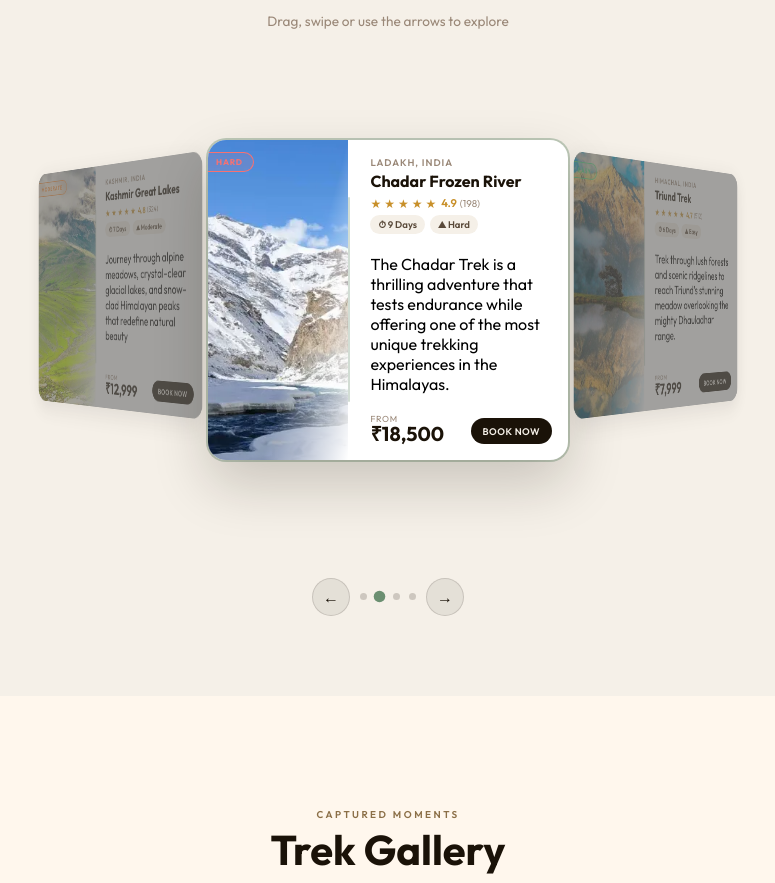
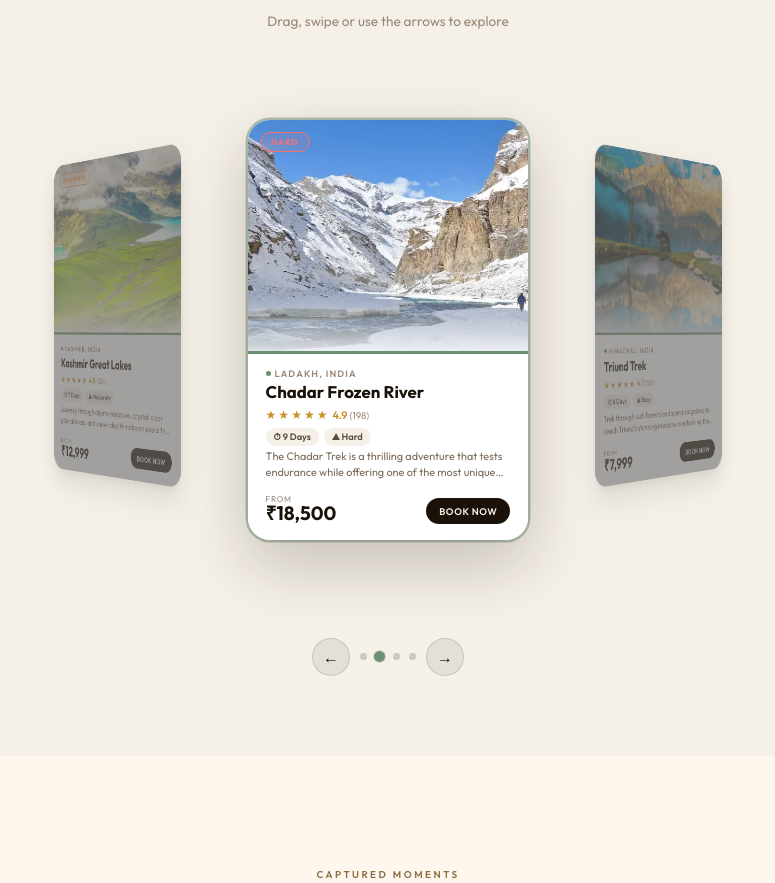
Before and after one commit to Nikhil80823/triva, a React (Vite) app: page / in a window 1280 px wide. Shown: the part 1228-2111 px from the top of the page, without its empty margins (252-1027 px from the left). Built offline with nearby package versions, Linux system fonts and the light colour scheme.

Commit message:
added drag in hero section fixed some bugs

```diff
--- a/src/components/TrekCarousel/TrekCarousel3D.jsx
+++ b/src/components/TrekCarousel/TrekCarousel3D.jsx
@@ -76,7 +76,7 @@ function TrekCard({ trek, isActive, cardStyle, onClick }) {
       style={cardStyle}
       onClick={onClick}
     >
-
+      {/* ── TOP: Image ── */}
       <div className={styles.imagePanel}>
         <img
           src={trek.image}
@@ -88,7 +88,6 @@ function TrekCard({ trek, isActive, cardStyle, onClick }) {
 
         <div className={styles.imageFade} />
 
-
         <span
           className={styles.diffBadge}
           style={{ color: diff.color, background: diff.bg, borderColor: diff.color }}
@@ -97,20 +96,22 @@ function TrekCard({ trek, isActive, cardStyle, onClick }) {
         </span>
       </div>
 
-
+      {/* ── BOTTOM: Info ── */}
       <div className={styles.infoPanel}>
-        <p className={styles.location}>{trek.location}</p>
+        <p className={styles.location}>
+          <span className={styles.locationDot} />
+          {trek.location}
+        </p>
         <h3 className={styles.trekName}>{trek.name}</h3>
 
         <StarRow rating={trek.rating} reviews={trek.reviews} />
-
 
         <div className={styles.chips}>
           <span className={styles.chip}>⏱ {trek.duration}</span>
           <span className={styles.chip}>⛰ {trek.difficulty}</span>
         </div>
-        <div className={styles.info}>{trek.description}</div>
 
+        <p className={styles.info}>{trek.description}</p>
 
         <div className={styles.bottomRow}>
           <div>
--- a/src/components/TrekCarousel/TrekCarousel3D.module.css
+++ b/src/components/TrekCarousel/TrekCarousel3D.module.css
@@ -3,7 +3,7 @@
 
    Page background : #f5f0e8  (warm sand)
    Card background : #ffffff  (white)
-   Card layout     : image LEFT  |  details RIGHT
+   Card layout     : image TOP  |  details BOTTOM
 ───────────────────────────────────────────────────── */
 
 /* ── Section wrapper ──────────────────────────────── */
@@ -48,16 +48,11 @@
   color:     #9a8878;
 }
 
-/* ── 3D Stage ─────────────────────────────────────────
-   perspective: gives the 3D depth illusion
-   The higher the value, the more subtle the depth.
-─────────────────────────────────────────────────────── */
+/* ── 3D Stage ─────────────────────────────────────────*/
 .stage {
   width:              100%;
-  /* Taller so cards have vertical room for the arc */
-  height:             460px;
+  height:             520px;
   perspective:        1000px;
-  /* Dead centre — cards arc symmetrically up and back from this point */
   perspective-origin: 50% 50%;
   position:           relative;
   cursor:             grab;
@@ -68,10 +63,7 @@
   cursor: grabbing;
 }
 
-/* ── Track ────────────────────────────────────────────
-   transform-style: preserve-3d is required so that
-   child cards actually move in 3D space.
-─────────────────────────────────────────────────────── */
+/* ── Track ────────────────────────────────────────────*/
 .track {
   width:           100%;
   height:          100%;
@@ -80,25 +72,23 @@
 }
 
 /* ── Card ─────────────────────────────────────────────
-   position: absolute + top/left 50% + translate(-50%)
-   centres every card at the same starting point.
-   The JS transform then moves each one into position.
+   Tall card: image fills top 55%, info lives in bottom 45%
 ─────────────────────────────────────────────────────── */
 .card {
   position:       absolute;
   top:            50%;
   left:           50%;
-  width:          360px;
-  height:         320px;
-  border-radius:  18px;
+  width:          280px;
+  height:         420px;
+  border-radius:  22px;
   overflow:       hidden;
-  display:        flex;          /* image LEFT, details RIGHT */
-  flex-direction: row;
+  display:        flex;
+  flex-direction: column;   /* image TOP, info BOTTOM */
   cursor:         pointer;
   background:     #ffffff;
-  box-shadow:     0 8px 28px rgba(26, 18, 8, 0.12);
-
-  /* Smooth animation when switching slides */
+  box-shadow:
+    0 4px 8px  rgba(26, 18, 8, 0.08),
+    0 16px 40px rgba(26, 18, 8, 0.14);
   transition:
     transform  0.65s cubic-bezier(0.4, 0, 0.2, 1),
     opacity    0.65s ease,
@@ -106,20 +96,20 @@
     box-shadow 0.65s ease;
 }
 
-
-/* Active (centre) card gets a stronger shadow + green ring */
+/* Active (centre) card gets stronger shadow + green ring */
 .cardActive {
   box-shadow:
-    0 24px 56px rgba(26, 18, 8, 0.2),
-    0 0 0 2px rgba(107, 143, 113, 0.4);
+    0 24px 64px rgba(26, 18, 8, 0.22),
+    0 0 0 2.5px rgba(107, 143, 113, 0.5);
 }
 
-/* ── Image panel (left half of card) ─────────────────── */
+/* ── Image panel (top 55% of card) ───────────────────── */
 .imagePanel {
-  width:      140px;
+  width:    100%;
+  height:   55%;
   flex-shrink: 0;
-  position:   relative;
-  overflow:   hidden;
+  position: relative;
+  overflow: hidden;
 }
 
 .image {
@@ -129,73 +119,77 @@
   display:    block;
   transition: transform 0.7s ease;
 }
-.info{
- font-size: medium;
- padding-top: 15px;
-}
-/* Active card: image zooms in slightly */
+
+/* Active card: subtle zoom */
 .cardActive .image {
-  transform: scale(1.06);
+  transform: scale(1.05);
 }
 
-/* Diagonal white fade — blends image into detail panel */
+/* Gradient fade at bottom of image blending into info panel */
 .imageFade {
   position:   absolute;
   inset:      0;
-  background: linear-gradient(105deg, transparent 62%, #ffffff 100%);
+  background: linear-gradient(
+    to bottom,
+    transparent 45%,
+    rgba(255, 255, 255, 0.15) 75%,
+    rgba(255, 255, 255, 0.85) 100%
+  );
 }
 
-/* Difficulty label on the image */
+/* Difficulty badge — pill on top-left of image */
 .diffBadge {
   position:        absolute;
   top:             12px;
-  left:            0;
+  left:            12px;
   font-size:       0.52rem;
   font-weight:     700;
-  letter-spacing:  0.1em;
+  letter-spacing:  0.12em;
   text-transform:  uppercase;
-  padding:         4px 10px 4px 8px;
-  border-radius:   0 20px 20px 0;
+  padding:         4px 10px;
+  border-radius:   20px;
   border:          1px solid currentColor;
-  border-left:     none;
-  background:      rgba(255, 255, 255, 0.9);
+  background:      rgba(255, 255, 255, 0.88);
+  backdrop-filter: blur(4px);
 }
 
-/* ── Info panel (right half of card) ─────────────────── */
+/* ── Info panel (bottom 45% of card) ─────────────────── */
 .infoPanel {
   flex:           1;
-  padding:        1rem 1rem 1rem 1.4rem;
+  padding:        0.9rem 1.1rem 1rem;
   display:        flex;
   flex-direction: column;
-  gap:            0.28rem;
+  gap:            0.22rem;
   position:       relative;
-  overflow:       hidden;
-}
-
-/* Thin green line on left edge of info panel */
-.infoPanel::before {
-  content:       "";
-  position:      absolute;
-  left:          0;
-  top:           18%;
-  height:        64%;
-  width:         2px;
-  border-radius: 2px;
-  background:    #6b8f71;
-  opacity:       0.3;
+  background:     #ffffff;
+  /* Thin decorative top border stripe */
+  border-top:     3px solid #6b8f71;
 }
 
 .location {
-  font-size:      0.6rem;
+  font-size:      0.58rem;
   font-weight:    600;
-  letter-spacing: 0.1em;
+  letter-spacing: 0.12em;
   text-transform: uppercase;
   color:          #9a8878;
   margin:         0;
+  display:        flex;
+  align-items:    center;
+  gap:            4px;
+}
+
+/* Small dot before location text */
+.locationDot {
+  display:       inline-block;
+  width:         5px;
+  height:        5px;
+  border-radius: 50%;
+  background:    #6b8f71;
+  flex-shrink:   0;
 }
 
 .trekName {
-  font-size:     1rem;
+  font-size:     1.05rem;
   font-weight:   700;
   color:         #1a1208;
   margin:        0;
@@ -209,26 +203,40 @@
 .ratingRow {
   display:     flex;
   align-items: center;
-  gap:         3px;
+  gap:         2px;
   font-size:   12px;
+  margin-top:  1px;
 }
 
-.ratingNum   { font-size: 0.7rem; font-weight: 600; color: #c8902a; margin-left: 2px; }
-.ratingCount { font-size: 0.62rem; color: #9a8878; }
+.ratingNum   { font-size: 0.68rem; font-weight: 600; color: #c8902a; margin-left: 3px; }
+.ratingCount { font-size: 0.6rem;  color: #9a8878; }
 
 /* ── Stat chips (duration, difficulty) ───────────────── */
 .chips {
-  display: flex;
-  gap:     5px;
+  display:    flex;
+  gap:        5px;
+  margin-top: 2px;
 }
 
 .chip {
-  font-size:     0.6rem;
+  font-size:     0.58rem;
   font-weight:   600;
   color:         #5a4a3a;
   background:    #f5f0e8;
   border-radius: 20px;
   padding:       3px 8px;
+}
+
+/* ── Description ──────────────────────────────────────── */
+.info {
+  font-size:   0.68rem;
+  color:       #7a6a5a;
+  line-height: 1.45;
+  margin:      0;
+  display:     -webkit-box;
+  -webkit-line-clamp: 2;
+  -webkit-box-orient: vertical;
+  overflow:    hidden;
 }
 
 /* ── Bottom row: price + book button ─────────────────── */
@@ -237,10 +245,11 @@
   align-items:     flex-end;
   justify-content: space-between;
   margin-top:      auto;
+  padding-top:     0.4rem;
 }
 
 .priceLabel {
-  font-size:      0.55rem;
+  font-size:      0.52rem;
   color:          #9a8878;
   text-transform: uppercase;
   letter-spacing: 0.08em;
@@ -248,7 +257,7 @@
 }
 
 .price {
-  font-size:   1.25rem;
+  font-size:   1.2rem;
   font-weight: 700;
   color:       #1a1208;
   margin:      0;
@@ -258,9 +267,9 @@
 .bookBtn {
   font-size:      0.6rem;
   font-weight:    600;
-  letter-spacing: 0.05em;
+  letter-spacing: 0.06em;
   text-transform: uppercase;
-  padding:        7px 12px;
+  padding:        7px 13px;
   border-radius:  20px;
   border:         none;
   cursor:         pointer;
@@ -279,28 +288,27 @@
   align-items:     center;
   gap:             0.6rem;
   margin-top:      3rem;
-  margin-bottom:  2rem;
+  margin-bottom:   2rem;
 }
 
 .navBtn {
-  width:         38px;
-  height:        38px;
-  border-radius: 50%;
-  background:    rgba(26, 18, 8, 0.07);
-  border:        1px solid rgba(26, 18, 8, 0.14);
-  color:         #1a1208;
-  font-size:     1rem;
-  cursor:        pointer;
-  display:       flex;
-  align-items:   center;
+  width:           38px;
+  height:          38px;
+  border-radius:   50%;
+  background:      rgba(26, 18, 8, 0.07);
+  border:          1px solid rgba(26, 18, 8, 0.14);
+  color:           #1a1208;
+  font-size:       1rem;
+  cursor:          pointer;
+  display:         flex;
+  align-items:     center;
   justify-content: center;
-  transition:    background 0.2s, transform 0.15s;
+  transition:      background 0.2s, transform 0.15s;
 }
 
 .navBtn:hover  { background: rgba(26, 18, 8, 0.14); }
 .navBtn:active { transform: scale(0.92); }
 
-/* Dot indicators */
 .dot {
   width:         7px;
   height:        7px;
@@ -318,24 +326,19 @@
 }
 
 /* ── Responsive ───────────────────────────────────────── */
-
-/* Tablet */
 @media (max-width: 768px) {
-  .card  { width: 300px; height: 300px; }
-  .imagePanel { width: 110px; }
-  .stage { height: 420px; }
+  .card  { width: 250px; height: 380px; }
+  .stage { height: 480px; }
 }
 
-/* Mobile */
 @media (max-width: 480px) {
-  .card  { width: 260px; height: 300px; }
-  .imagePanel { width: 95px; }
-  .stage { height: 360px; perspective: 750px; }
+  .card  { width: 220px; height: 340px; }
+  .stage { height: 400px; perspective: 750px; }
   .chips { display: none; }
   .price { font-size: 1rem; }
+  .info  {  }
 }
 
-/* Respect reduced motion preference */
 @media (prefers-reduced-motion: reduce) {
   .card  { transition: opacity 0.2s; }
   .image { transition: none; }
```
Also changed, not shown: src/components/HeroSection/Hero.css (+5 -2 lines), src/components/HeroSection/HeroSection.jsx (+68 -7 lines).
